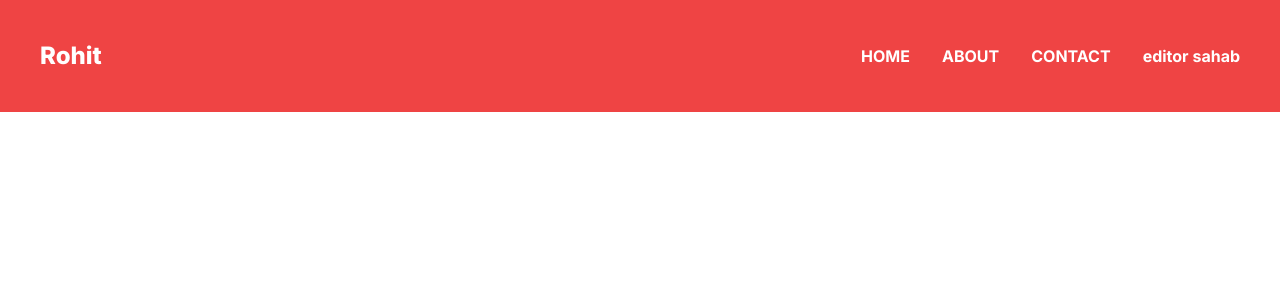
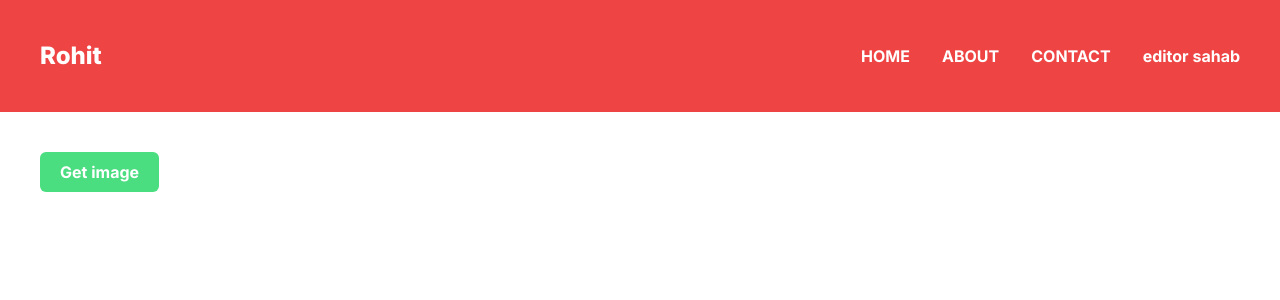
Before and after one commit to rohitbhure65/React.js-Next.js, a Next.js app: page / in a window 1280 px wide. Shown: the top 300 px of the page. Built offline with nearby package versions, Linux system fonts and the light colour scheme.

Commit message:
axios api fetch

```diff
--- a/app/page.jsx
+++ b/app/page.jsx
@@ -1,7 +1,33 @@
 "use client"
+import { React,useState } from 'react';
+import axios from 'axios';
 export default function Home() {
+  const [Images, setImages] = useState([])
+  const getImage = async () =>{
+    try {
+        // console.log("image lelo le baba")
+        const response = await axios.get("https://picsum.photos/v2/list") // promise need async and await
+        // console.log(response)
+        const data = response.data;
+        setImages(data)
+        // console.log(Images);
+    } catch (error) {
+        console.log("Error :", error)
+    }
+  }
   return (
     <>
+    <button onClick={()=>{getImage();}} className="px-5 py-2 bg-green-400 text-white font-bold rounded-md mt-10 ml-10">Get image</button>
+    <div className="p-10 ">
+      {Images.map((elem,i)=>{
+        return <img
+        key={i}
+        src={elem.download_url}
+        width={300}
+        height={300}
+        className='m-3 inline rounded '></img>
+      })}
+    </div>
     </>
   );
 }
--- a/package.json
+++ b/package.json
@@ -9,9 +9,10 @@
     "lint": "next lint"
   },
   "dependencies": {
+    "axios": "^1.6.8",
+    "next": "14.1.3",
     "react": "^18",
-    "react-dom": "^18",
-    "next": "14.1.3"
+    "react-dom": "^18"
   },
   "devDependencies": {
     "autoprefixer": "^10.0.1",
```
Also changed, not shown: 1 other file (tests, documents, lock files or other folders).
